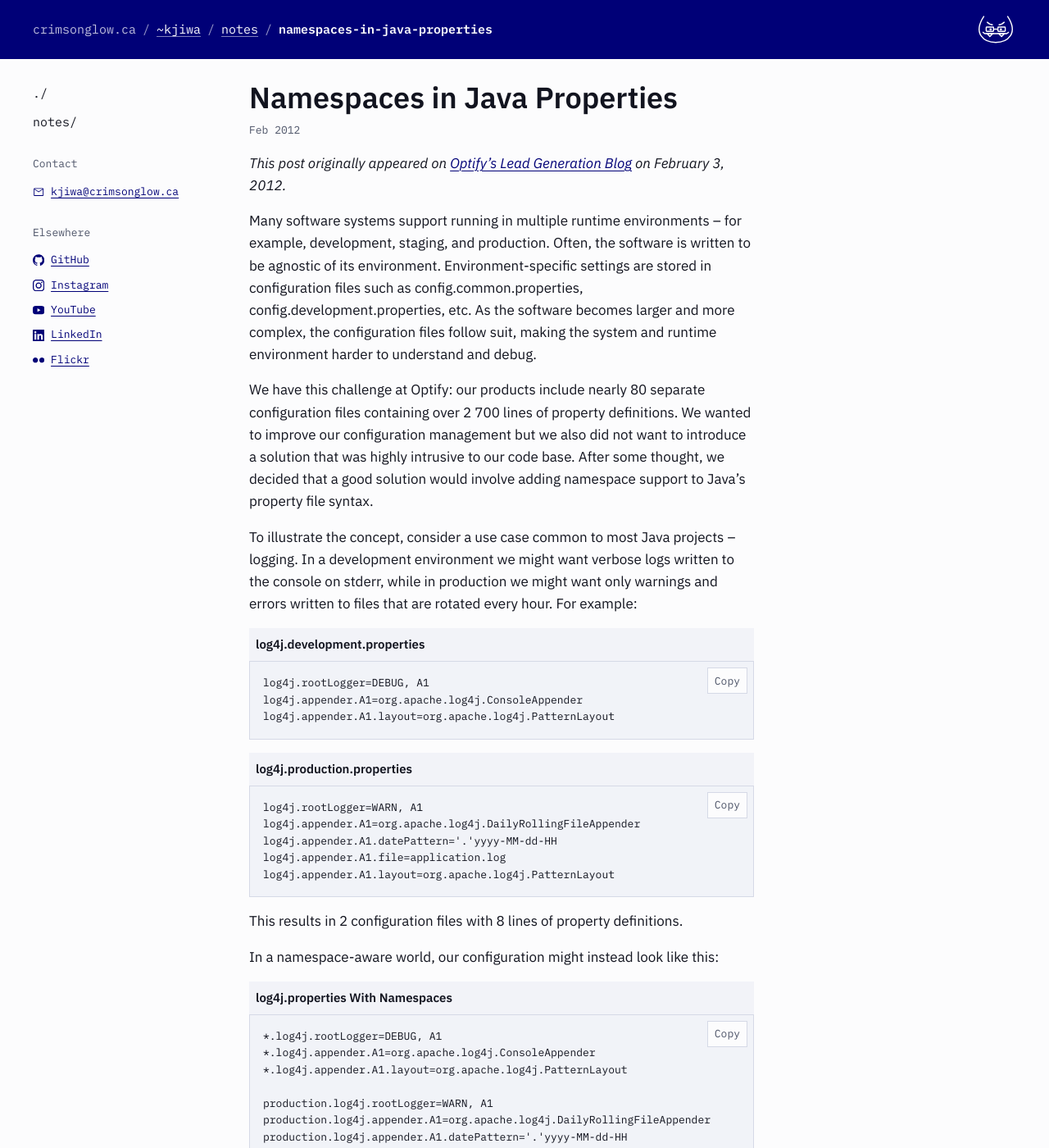
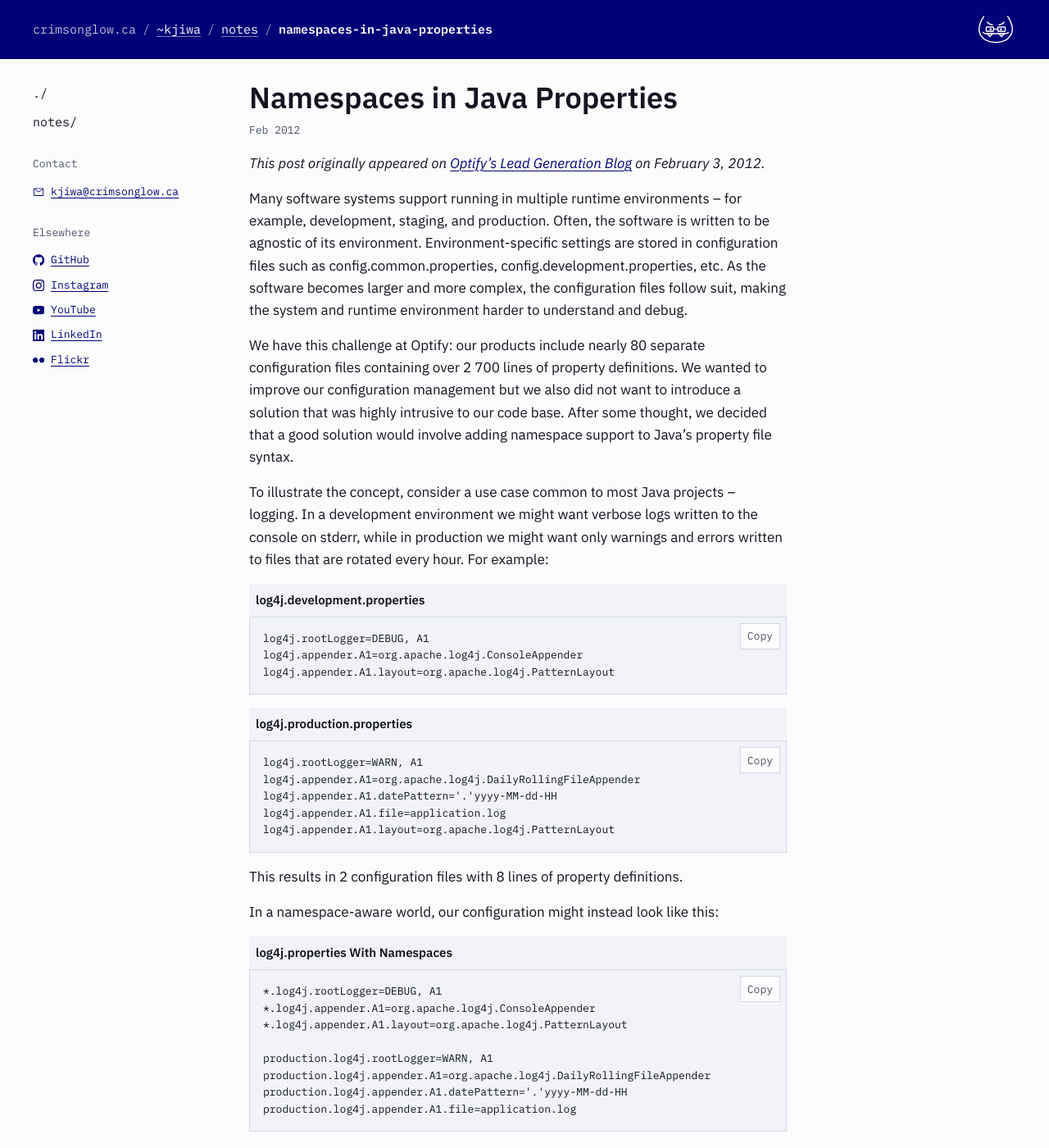
Before and after one commit to kjiwa/crimsonglow, a Jekyll site: the page built from site/_posts/2012-02-03-namespaces-in-java-properties.markdown, in a window 1280 px wide and 1400 px high. Shown: the whole window at 82% size. Built offline with Jekyll 4.4.1, drawn with Linux system fonts in a browser that asks for light colours.

Commit message:
Let text fill the main column, capped at 53rem (#31)
* Let text fill the main column, capped at 53rem

Prose held to a 42rem measure inside a main column of up to 68rem, so
beside the contents column it left an empty band (174px at a 1470px
viewport), and the slides embed still spanned that band, giving the
post a second right edge.

Drop the article's margin track and set the measure to 53rem: prose,
code, the slides embed and the home list fill the main column, and
lines stop near 100 characters on wide screens, the longest screen
line length studied without a reading-speed cost (Dyson 2004,
doi:10.1080/01449290410001715714). The golden-ratio cap and the 100ch
code cap go with the track.

screenshots.mjs now flags any article block that ends past the text
column, and renders a 1920px viewport so the cap is checked.

Co-Authored-By: Claude Sonnet 5.5 <noreply@anthropic.com>

* Document the wide screenshot viewport

Co-Authored-By: Claude Sonnet 5.5 <noreply@anthropic.com>

---------

Co-authored-by: Kamil Jiwa <1432581+kjiwa@users.noreply.github.com>
Co-authored-by: Claude Sonnet 5.5 <noreply@anthropic.com>

```diff
--- a/site/_layouts/home.html
+++ b/site/_layouts/home.html
@@ -4,7 +4,7 @@ layout: default
 {{ content }}
 
 <h2 id="notes">notes/</h2>
-<ul class="notes span">
+<ul class="notes">
   {%- for post in site.posts %}
   <li>
     <time datetime="{{ post.date | date_to_xmlschema }}">{{ post.date | date: "%b %Y" }}</time>
--- a/site/_sass/main.scss
+++ b/site/_sass/main.scss
@@ -130,7 +130,7 @@ body > header {
   opacity: 0.75;
 }
 
-// Page: rail | article. The article is itself a two-track grid (text | margin).
+// Page: rail | article.
 .page {
   display: grid;
   gap: 0 var(--space-4);
@@ -183,12 +183,8 @@ article > h1 {
 // nothing floats away from the text on very wide screens.
 @media (min-width: 70rem) {
   .page {
-    grid-template-columns: var(--rail-width) minmax(0, var(--measure-wide));
+    grid-template-columns: var(--rail-width) minmax(0, var(--measure));
     justify-content: start;
-  }
-
-  article {
-    grid-template-columns: minmax(0, var(--measure)) minmax(0, 1fr);
   }
 
   .rail {
@@ -218,7 +214,7 @@ article > h1 {
 
 @media (min-width: 80rem) {
   .page {
-    grid-template-columns: var(--rail-width) minmax(0, var(--measure-wide)) var(--toc-width);
+    grid-template-columns: var(--rail-width) minmax(0, var(--measure)) var(--toc-width);
   }
 
   .rail {
@@ -355,19 +351,9 @@ h4:hover .heading-anchor,
 .content > .highlight,
 .content > pre,
 .content > .code,
-.content > .wide,
 .content > .software-job-search-div {
   margin: 0 0 var(--space-2);
-  max-width: var(--code-max-width);
   min-width: 0;
-}
-
-@media (min-width: 70rem) {
-  .content > .wide,
-  .content > .span,
-  .content > .software-job-search-div {
-    grid-column: 1 / -1;
-  }
 }
 
 .code {
@@ -682,22 +668,9 @@ table.dos-boot-sector-parameters tbody tr td:first-child {
   }
 }
 
-@media (min-width: 70rem) {
-  .home .content h2,
-  .home .content > p {
-    grid-column: 1 / -1;
-  }
-}
-
 // Home intro: large type lets the statement span the collection width at a readable line length.
 .lede {
   font-size: clamp(1.25rem, calc(100cqw / 34), 2rem);
   line-height: 1.35;
   margin: 0 0 var(--space-2);
 }
-
-@media (min-width: 70rem) {
-  .lede {
-    grid-column: 1 / -1;
-  }
-}
--- a/site/_sass/tokens.scss
+++ b/site/_sass/tokens.scss
@@ -52,9 +52,7 @@
   --gutter: clamp(1rem, 4vw, 2.5rem);
   --rail-width: 14rem;
   --toc-width: 15rem;
-  --measure: 42rem;
-  --measure-wide: calc(var(--measure) * 1.618);
-  --code-max-width: 100ch;
+  --measure: 53rem;
   --figure-max-width: 640px;
   --breakpoint-rail: 70rem;
 }
```
Also changed, not shown: scripts/screenshots.mjs (+5 -4 lines), README.md.
